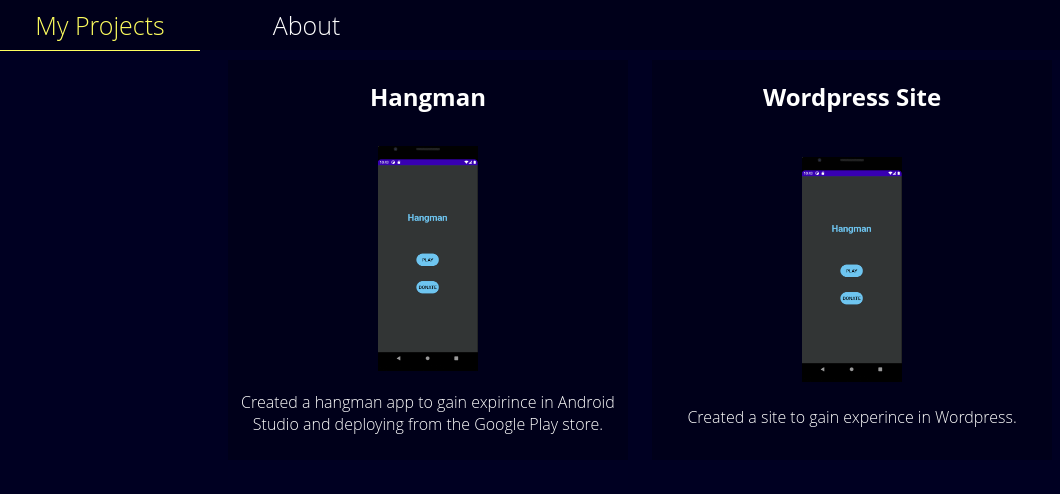
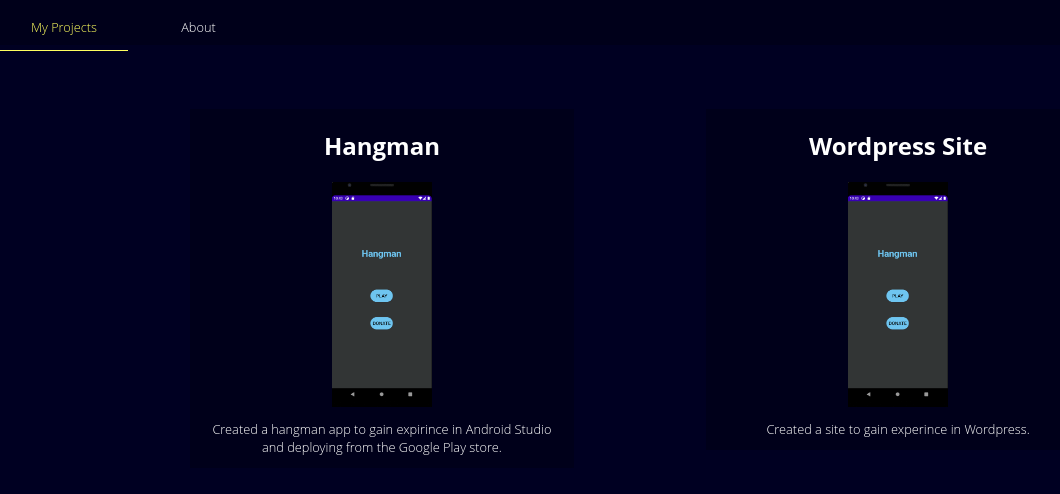
Before and after one commit to matt-chap/matt-chap.github.io, a Jekyll site: the page built from index.html, in a window 1280 px wide. Shown: the top 494 px of the page, without its empty margins (0-1060 px from the left). Built offline with Jekyll 4.4.1, drawn with Linux system fonts in a browser that asks for light colours.

Commit message:
Better view for mobile

```diff
--- a/_sass/main.scss
+++ b/_sass/main.scss
@@ -9,6 +9,29 @@
 *   #FFFF5F
 *
 */
+
+@function strip-unit($value) {
+  @return $value / ($value * 0 + 1);
+}
+
+
+@mixin fluid-type($properties, $min-vw, $max-vw, $min-value, $max-value) {
+  @each $property in $properties {
+    #{$property}: $min-value;
+  }
+
+  @media screen and (min-width: $min-vw) {
+    @each $property in $properties {
+      #{$property}: calc(#{$min-value} + #{strip-unit($max-value - $min-value)} * (100vw - #{$min-vw}) / #{strip-unit($max-vw - $min-vw)});
+    }
+  }
+
+  @media screen and (min-width: $max-vw) {
+    @each $property in $properties {
+      #{$property}: $max-value;
+    }
+  }
+}
 
 html, body {
   height: 100%;
@@ -25,6 +48,7 @@
 }
 
 h3{
+  @include fluid-type(font-size, 600px, 1200px, 4vw, 2vw);
   color: #FFFF5F;
 }
 
@@ -42,11 +66,13 @@
 }
 
 h3, h4 {
+  @include fluid-type(font-size, 600px, 1200px, 4vw, 1vw);
   text-align: left;
   margin: 5px 0px;
 }
 
 i {
+  @include fluid-type(font-size, 600px, 1200px, 4vw, 1vw);
   color: #fff;
 
 }
@@ -56,10 +82,12 @@
 }
 
 p {
+  @include fluid-type(font-size, 600px, 1200px, 4vw, 1vw);
   color: #fff;
 }
 
 li {
+  @include fluid-type(font-size, 600px, 1200px, 4vw, 1vw);
   color: #fff;
 }
 
@@ -69,6 +97,7 @@
 }
 
 a {
+  @include fluid-type(font-size, 600px, 1200px, 4vw, 1vw);
   color: #FFFF5F;
 }
 
--- a/_sass/nav/nav.scss
+++ b/_sass/nav/nav.scss
@@ -1,18 +1,12 @@
 nav {
-    height: 50px;
-    line-height: 50px;
+    height: 5vh;
+    line-height: 5vh;
     font-size: 25px;
     background-color: #00001A;
   }
 
   nav > div {
     display: inline-block;
-    width: 200px;
+    @include fluid-type(width, 600px, 1200px, 30vw, 10vw);
     text-align: center;
   }
-
-  nav > div {
-    display: inline-block;
-    width: 200px;
-    text-align: center;
-  }
--- a/_sass/project/project-card.scss
+++ b/_sass/project/project-card.scss
@@ -6,9 +6,10 @@
 
 .project-card {
     background-color: #00001A;
-    height: 400px;
-    width: 400px;
-    margin: 10px;
+    height: fit-content;
+    width: 30vw;
+    @include fluid-type(min-width, 600px, 1200px, 90vw, 30vw);
+    margin: 5vw;
     text-align: center;
     display: inline-grid;
 }
--- a/index.html
+++ b/index.html
@@ -10,7 +10,7 @@
     <div class="project-image">
       <img src="{{ project.image_url }}" alt="{{ project.image_alt }}" width="{{project.image_width}}" />
     </div>
-    {{ project.content | markdownify }}
+    <div style="padding: 0vh 1vw;">{{ project.content }}</div>
   </div>
   {% endfor %}
 </div>
```
Also changed, not shown: 3 other files.
